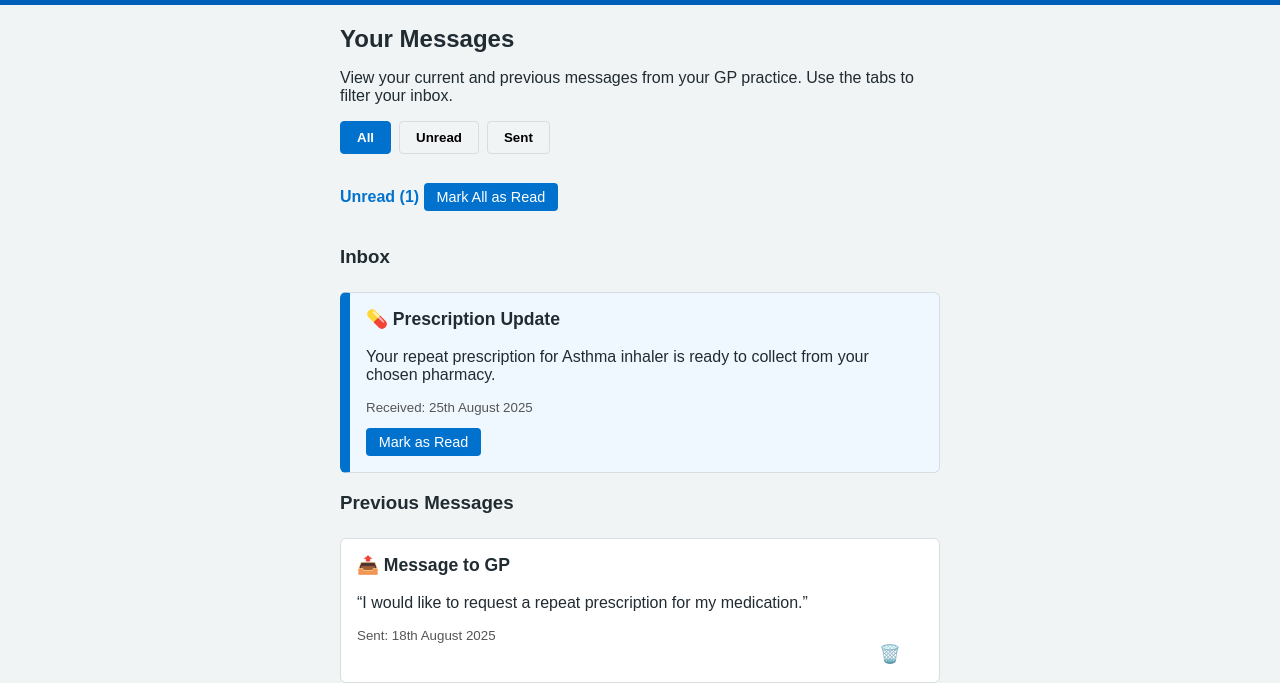
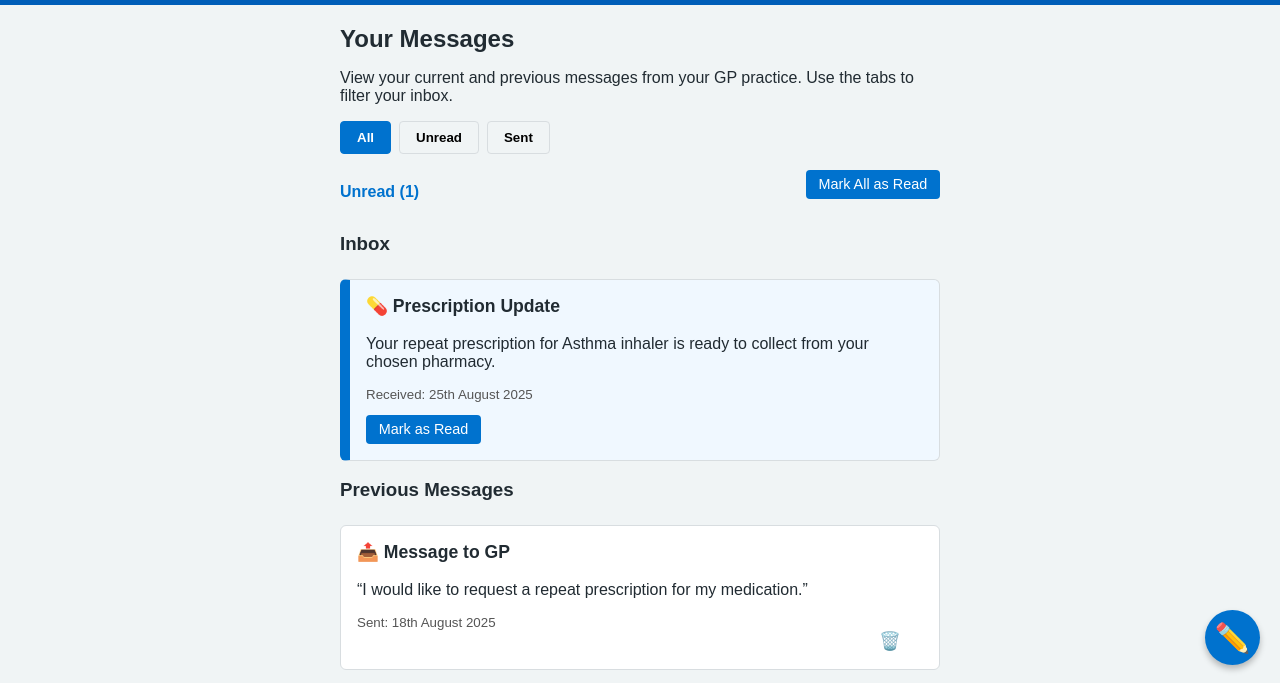
Before and after one commit to Pooja0046/nhs.website, a plain HTML site: page messages.html in a window 1280 px wide. Shown: the part 115-798 px from the top of the page. Drawn offline with Linux system fonts and the light colour scheme.

Commit message:
added write a message button

```diff
--- a/css/styles.css
+++ b/css/styles.css
@@ -437,7 +437,7 @@ body {
 
 .nhs-confirmation-box {
   background: #f0f4f5;
-  border-left: 4px solid #007f3b;
+  border-left: 10px solid #0072ce;
   padding: 1rem;
   margin: 1.5rem 0;
   border-radius: 4px;
@@ -494,7 +494,7 @@ body {
 
 .nhs-confirmation-box {
   background: #f0f4f5;
-  border-left: 4px solid #007f3b;
+  border-left: 10px solid #0072ce;
   padding: 1rem;
   margin: 1.5rem 0;
   border-radius: 4px;
@@ -608,6 +608,27 @@ body {
   transition: transform 0.2s;
 }
 
+
+/* Inbox header layout */
+.inbox-header {
+  display: flex;
+  justify-content: space-between;
+  align-items: center;
+  margin-bottom: 0.8rem;
+}
+
+#unread-counter {
+  margin: 0;
+  font-weight: bold;
+  color: #0072ce;
+  cursor: pointer;
+}
+
+#mark-all-read {
+  margin: 0;
+}
+
+
 .active-badge {
   background: #0072ce;
   color: #fff;
@@ -642,6 +663,30 @@ body {
 }
 
 
+/* Floating New Message Button */
+.floating-btn {
+  position: fixed;
+  bottom: 20px;
+  right: 20px;
+  background: #0072ce;
+  color: #fff;
+  font-size: 1.8rem;
+  width: 55px;
+  height: 55px;
+  border-radius: 50%;
+  display: flex;
+  align-items: center;
+  justify-content: center;
+  box-shadow: 0 4px 6px rgba(0, 0, 0, 0.25);
+  text-decoration: none;
+  transition: background 0.3s, transform 0.2s;
+  z-index: 1000;
+}
+
+.floating-btn:hover {
+  background: #005eb8;
+  transform: scale(1.1);
+}
 
 
 
--- a/messages.html
+++ b/messages.html
@@ -38,15 +38,18 @@
       <button class="nhs-tab" data-filter="sent">Sent</button>
     </div>
 
-    <!-- Unread Counter -->
-    <p id="unread-counter" data-filter="unread" style="cursor: pointer;">Unread (<span id="unread-count">0</span>)</p>
+        <!-- Inbox Section -->
+    <div class="nhs-section">
+      <div class="inbox-header">
+        <!-- Left: Unread Counter -->
+        <p id="unread-counter" data-filter="unread">Unread (<span id="unread-count">0</span>)</p>
 
-    <!-- Mark All as Read -->
-    <button id="mark-all-read" class="nhs-mark-read" style="margin-bottom: 1rem;">Mark All as Read</button>
+        <!-- Right: Mark All as Read -->
+        <button id="mark-all-read" class="nhs-mark-read">Mark All as Read</button>
+      </div>
 
-    <!-- Inbox Messages -->
-    <div class="nhs-section">
       <h3>Inbox</h3>
+
       <div id="inbox-messages" class="nhs-messages">
         <!-- Unread message -->
         <div class="nhs-message nhs-message-unread" data-type="unread">
@@ -77,6 +80,10 @@
         </div>
       </div>
     </div>
+
+     <a href="contact.html" class="floating-btn" title="Write a new message">
+    ✏️
+  </a>
 
     <a href="homepage.html" class="nhs-button">Return to Home</a>
   </main>
```
Also changed, not shown: appointment-confirmation.html (+3 -3 lines), appointment-success.html (+2 -2 lines), homepage.html (+1 -1 lines), profile.html (+3 -3 lines).
